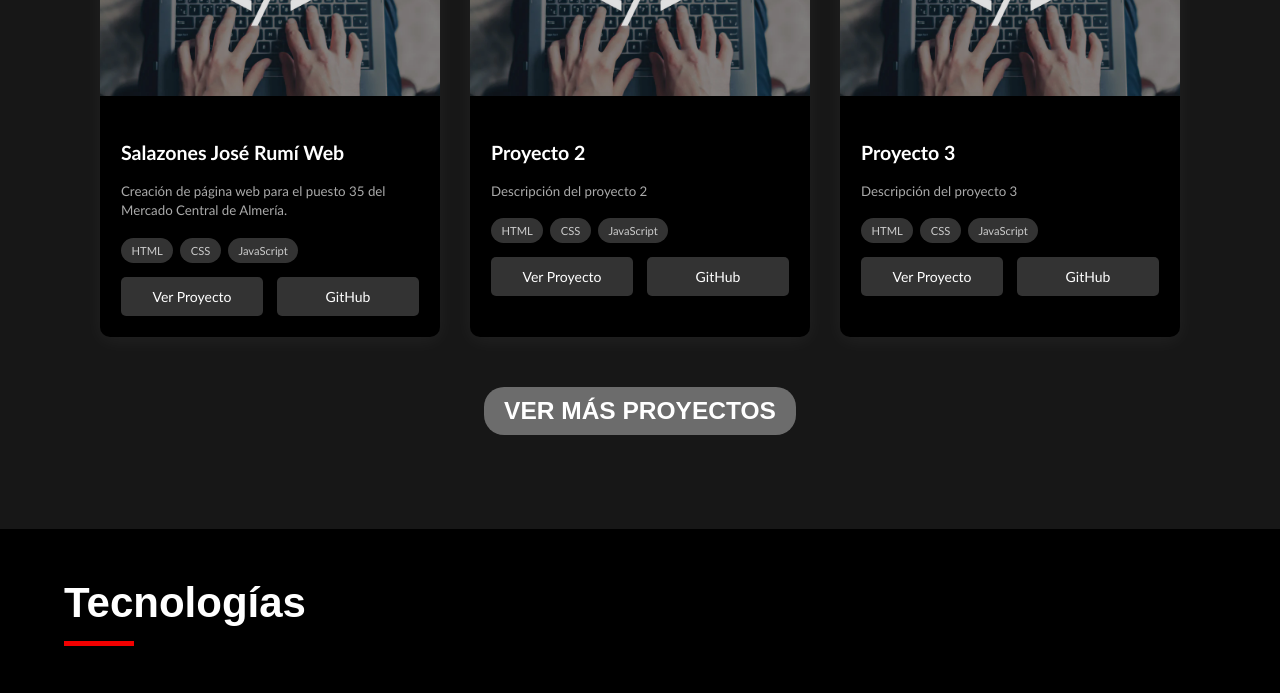
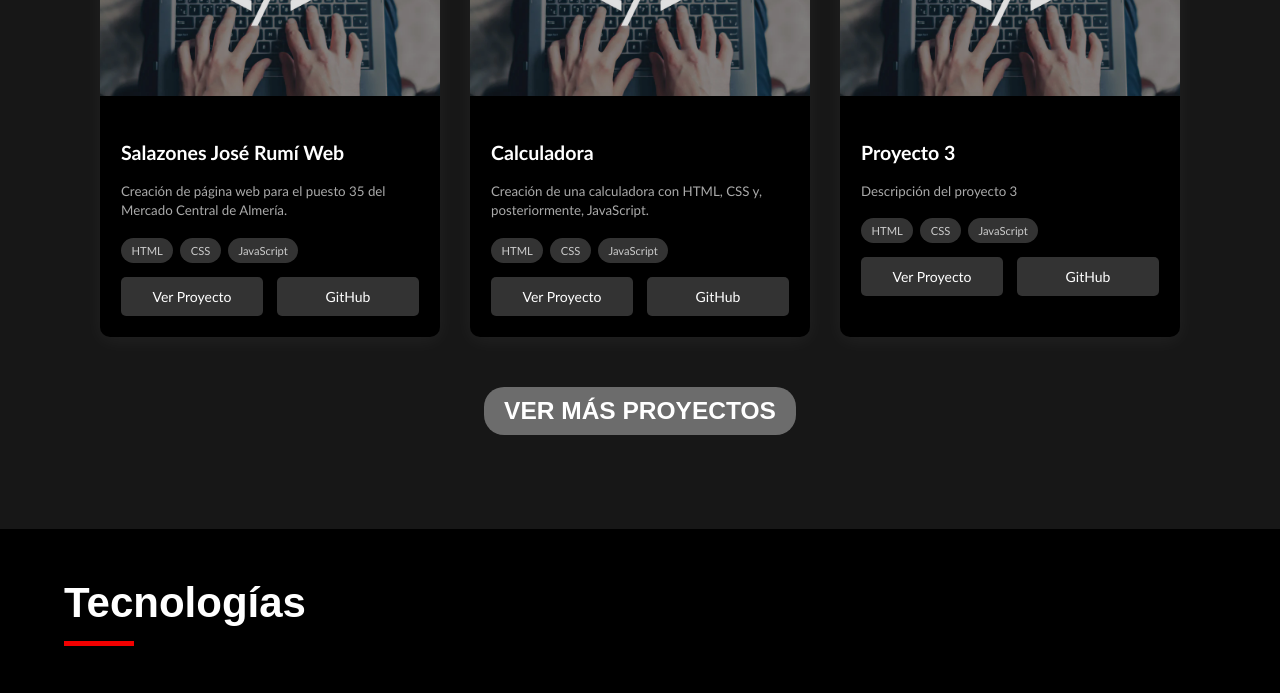
Before and after one commit to alejandrorumi-dev/DevPortfolio, a plain HTML site: page index.html in a window 1280 px wide. Shown: the part 2540-3233 px from the top of the page. Drawn offline with Linux system fonts and the light colour scheme.

Commit message:
Add new project in projects section

```diff
--- a/index.html
+++ b/index.html
@@ -177,15 +177,15 @@
 					<img src="assets/img/background-card.png" alt="Proyecto 2" />
 				</div>
 				<div class="project__info">
-					<h3 class="project__title">Proyecto 2</h3>
-					<p class="project__description">Descripción del proyecto 2</p>
+					<h3 class="project__title">Calculadora</h3>
+					<p class="project__description">Creación de una calculadora con HTML, CSS y, posteriormente, JavaScript.</p>
 					<div class="project__tags">
 						<span class="tag">HTML</span>
 						<span class="tag">CSS</span>
 						<span class="tag">JavaScript</span>
 					</div>
 					<div class="project__links">
-						<a href="#" class="project__link">Ver Proyecto</a>
+						<a href="https://alejandrorumi-dev.github.io/DevCalculator/" target="_blank" class="project__link">Ver Proyecto</a>
 						<a href="https://github.com/alejandrorumi-dev/DevPortfolio" target="_blank"
 							class="project__link">GitHub</a>
 					</div>
```
